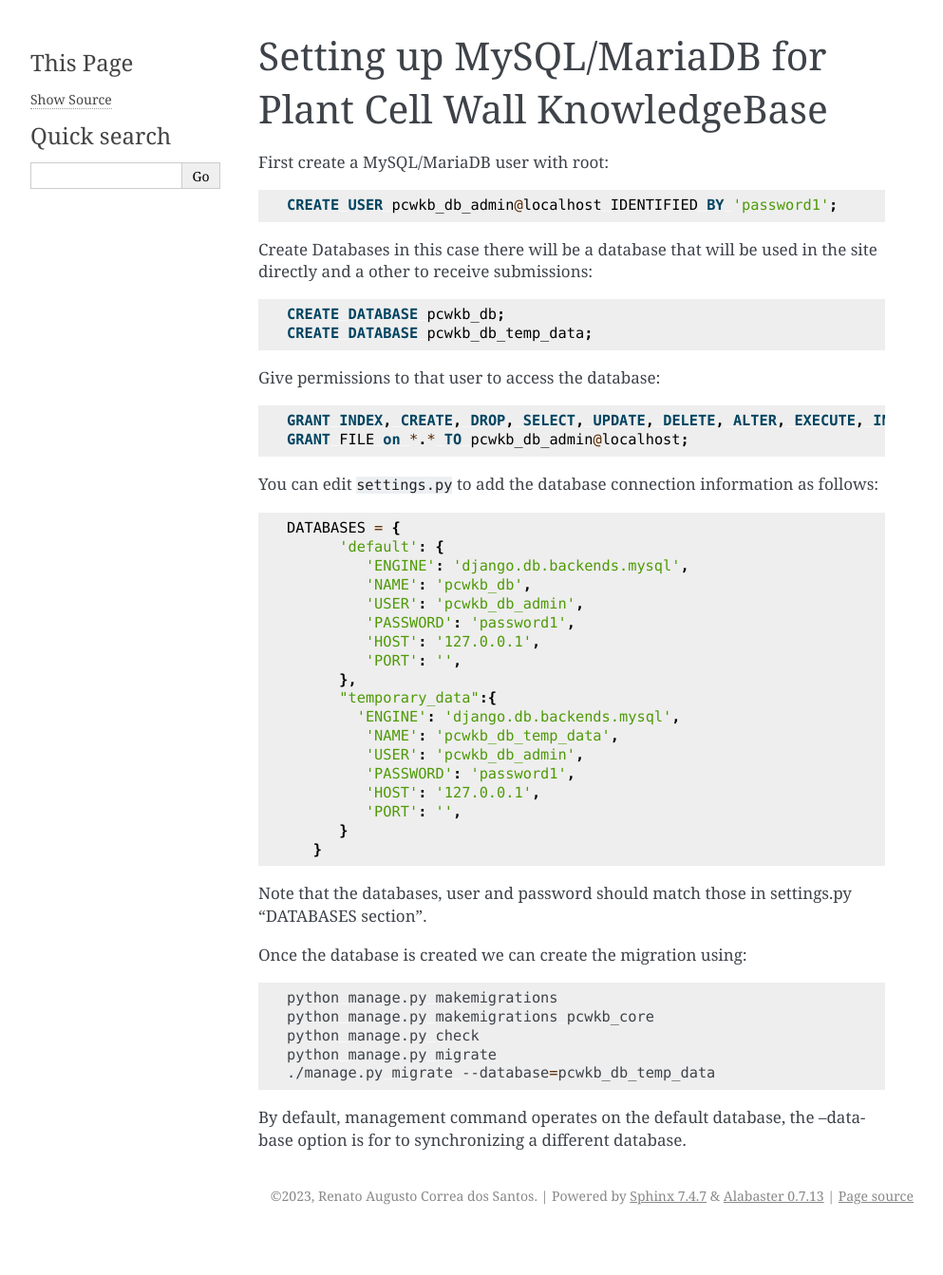
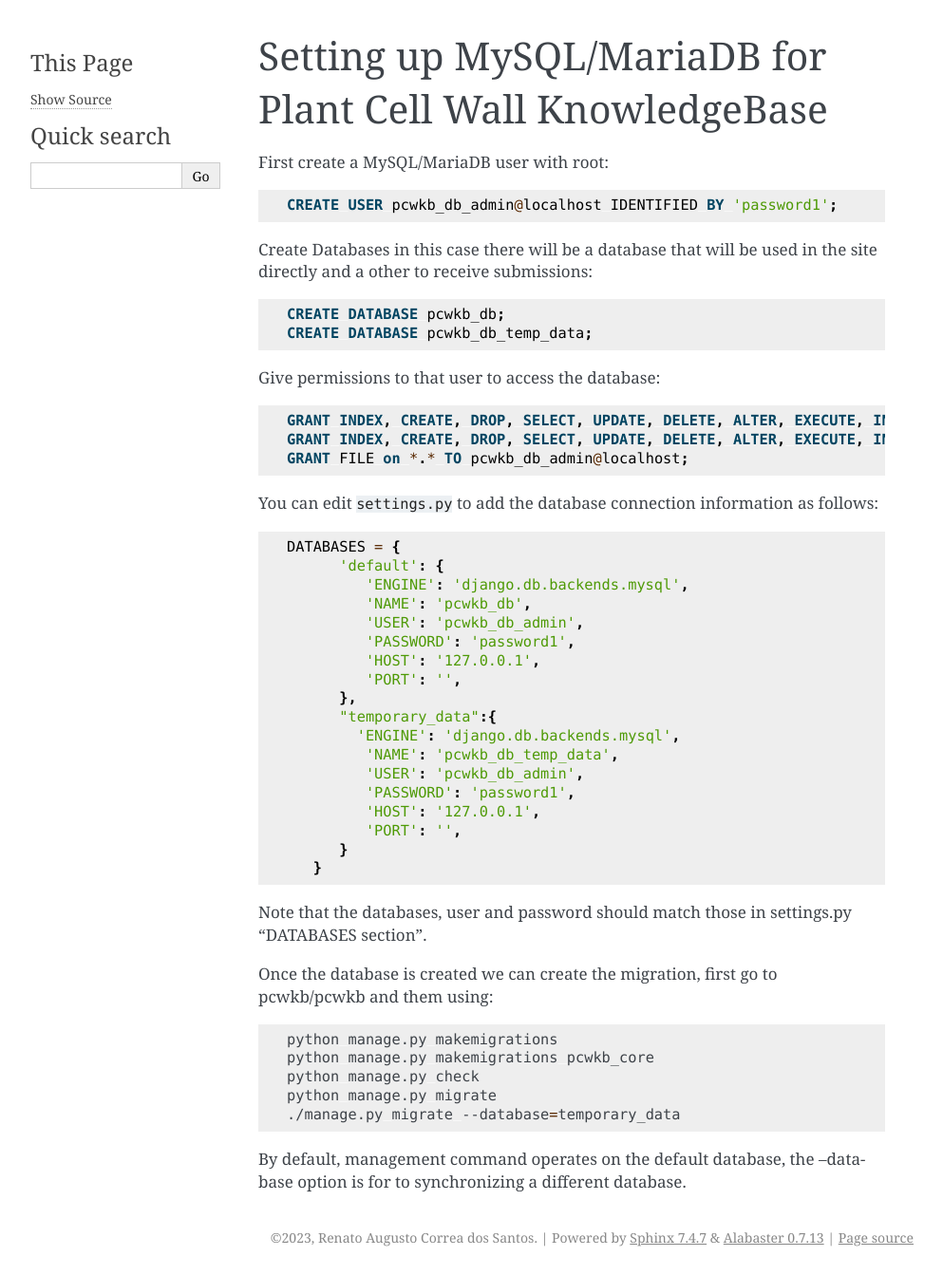
Before and after one commit to labbces/pcwkb, a Sphinx documentation site: the page built from docs/source/connect_mysql.md, in a window 1280 px wide. Shown: the whole page at 95% size, without its empty margins (148-1141 px from the left). Built offline with Sphinx 7.4.7, drawn with Linux system fonts in a browser that asks for light colours; pages that are not in the unit, such as notebooks, are missing from menus; before the commit the page ends 1299 px from its top, so only the background shows below that.

Commit message:
updating documentation

````diff
--- a/docs/source/connect_mysql.md
+++ b/docs/source/connect_mysql.md
@@ -18,6 +18,7 @@
 
 ```sql
 GRANT INDEX, CREATE, DROP, SELECT, UPDATE, DELETE, ALTER, EXECUTE, INSERT on pcwkb_db.* TO pcwkb_db_admin@localhost;
+GRANT INDEX, CREATE, DROP, SELECT, UPDATE, DELETE, ALTER, EXECUTE, INSERT on pcwkb_db_temp_data.* TO pcwkb_db_admin2@localhost;
 GRANT FILE on *.* TO pcwkb_db_admin@localhost;
 ```
 
@@ -46,14 +47,14 @@
 
 Note that the databases, user and password should match those in settings.py "DATABASES section".
 
-Once the database is created we can create the migration using:
+Once the database is created we can create the migration, first go to pcwkb/pcwkb and them using:
 
 ```bash
 python manage.py makemigrations
 python manage.py makemigrations pcwkb_core
 python manage.py check
 python manage.py migrate
-./manage.py migrate --database=pcwkb_db_temp_data
+./manage.py migrate --database=temporary_data
 ```
 
 By default, management command operates on the default database, the --database option is for to synchronizing a different database.
````
